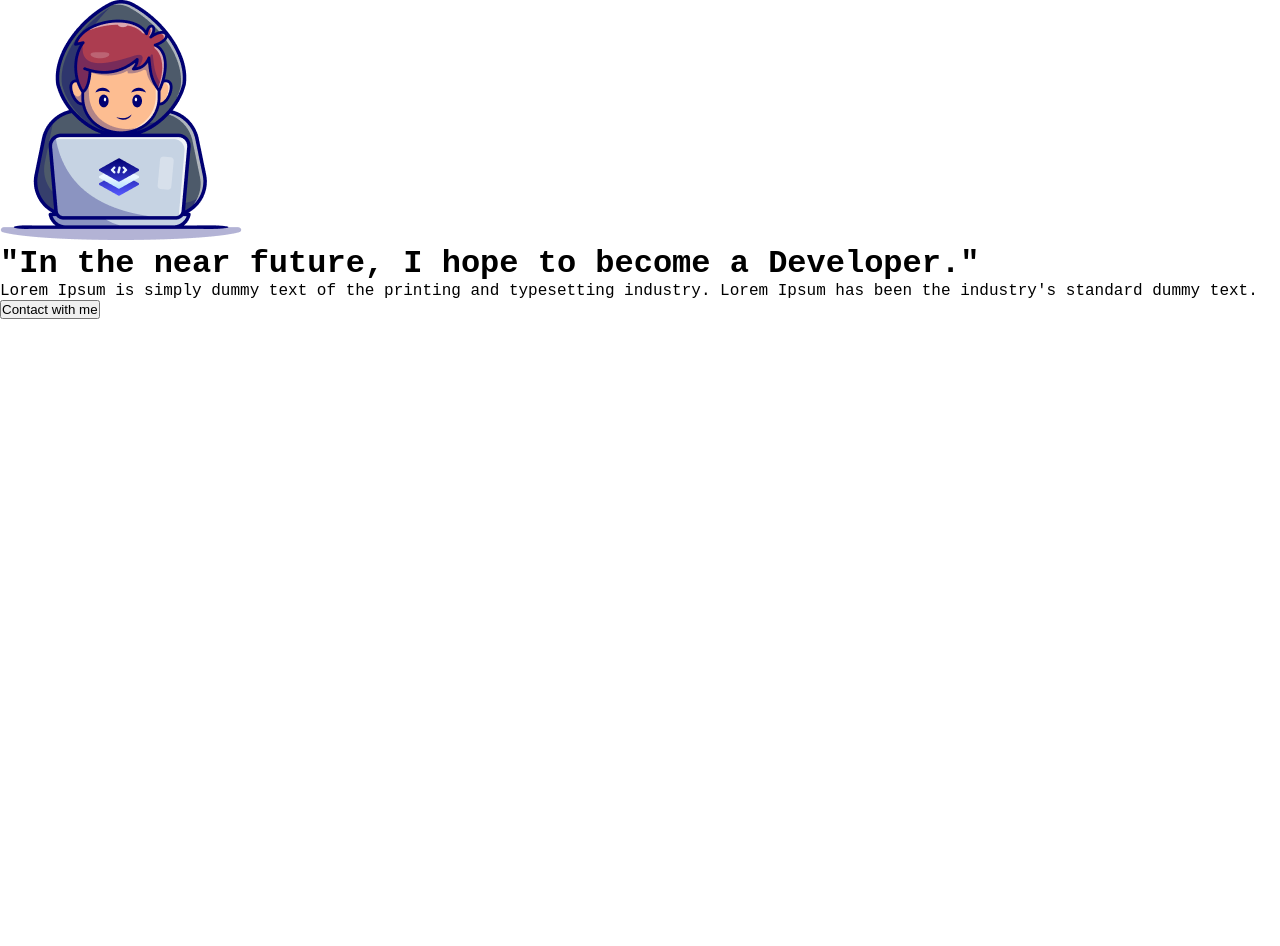
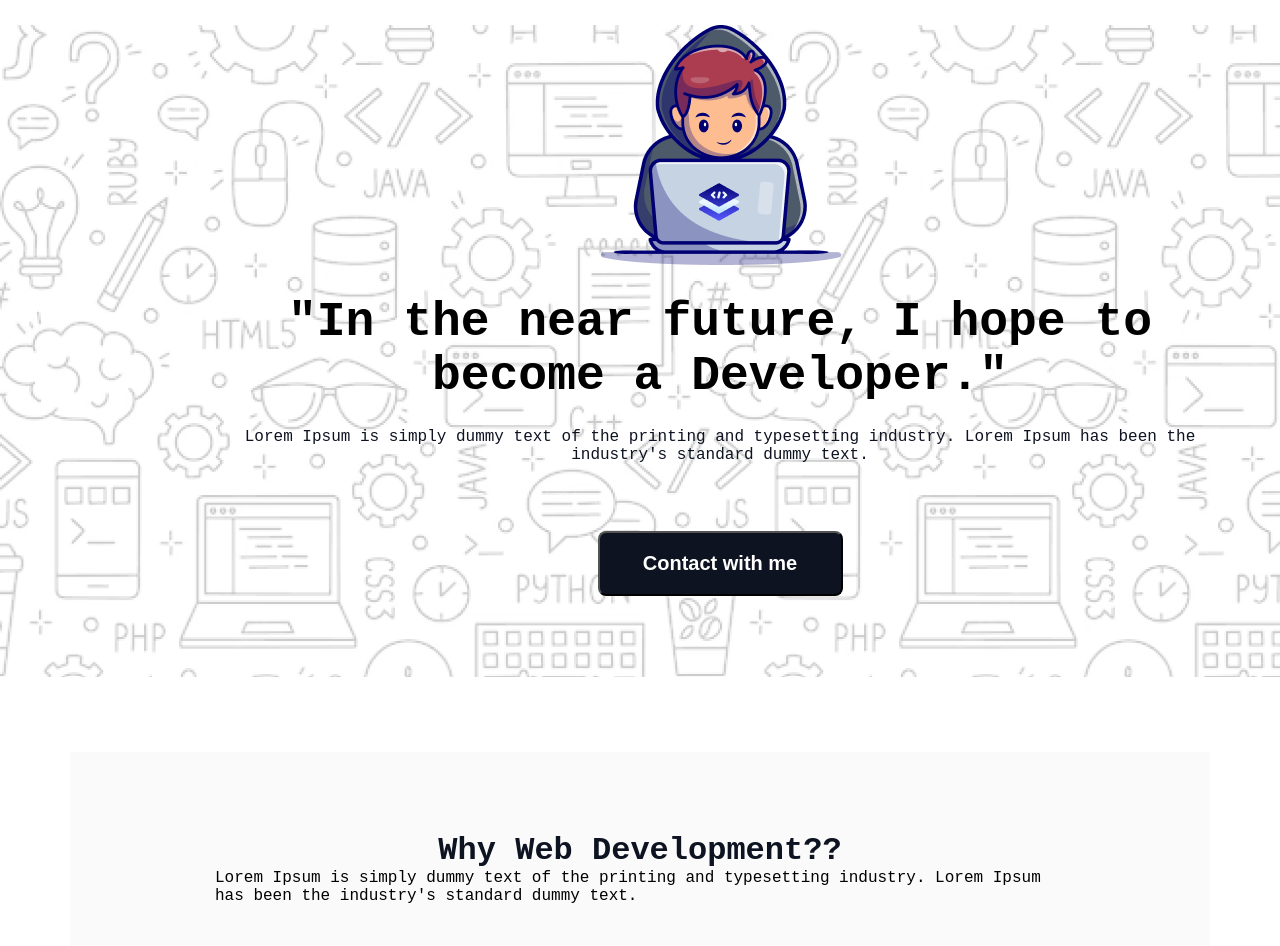
Before and after one commit to NayokCoder/PHERO-B10A1, a plain HTML site: page index.html in a window 1280 px wide. Before the commit the page ends 800 px from the top, so only its background shows below. Drawn offline with Linux system fonts and the light colour scheme; a web font is replaced by a local one.

Commit message:
banner part

```diff
--- a/banner.css
+++ b/banner.css
@@ -8,3 +8,67 @@ body {
   margin: 0;
   padding: 0;
 }
+
+/* Header Banner Part */
+header {
+  background-image: url(icon/Hero-bg.png);
+  max-width: 1440px;
+  margin: auto;
+  height: 652px;
+}
+.banner-container {
+  width: 1000px;
+  height: 580px;
+  margin: 25px 220px 45px 220px;
+  display: flex;
+  flex-direction: column;
+  align-items: center;
+}
+.photo {
+  width: 240px;
+  height: 240px;
+  margin-bottom: 30px;
+}
+.text-1 {
+  font-size: 48px;
+  font-weight: 800;
+  text-align: center;
+  margin-bottom: 25px;
+}
+.text-dark {
+  color: rgba(13, 19, 33, 1);
+}
+.para-1 {
+  text-align: center;
+  margin-bottom: 32px;
+}
+.btn {
+  margin-top: 35px;
+  width: 245px;
+  height: 65px;
+  border-radius: 8px;
+  background-color: rgba(13, 19, 33, 1);
+  font-size: 20px;
+  font-weight: 600;
+  color: #ffffff;
+}
+/* <!-- Why Web Development Part --> */
+
+.drum-1 {
+  max-width: 1140px;
+  height: 1400px;
+  margin: auto;
+  margin-top: 75px;
+  background-color: rgba(13, 19, 33, 0.02);
+  padding: 80px 100px 80px 100px;
+}
+.child-1 {
+  width: 850px;
+  height: 110px;
+  margin: auto;
+}
+.child-1 > h2 {
+  text-align: center;
+  font-size: 32px;
+  font-weight: 800;
+}
--- a/index.html
+++ b/index.html
@@ -4,7 +4,7 @@
 <head>
     <meta charset="UTF-8">
     <meta name="viewport" content="width=device-width, initial-scale=1.0">
-    <title>Document</title>
+    <title>Assignmennt-1</title>
     <link rel="stylesheet" href="banner.css">
 </head>
 
@@ -15,9 +15,11 @@
             <div class="photo">
                 <img src="icon/Group.png" alt="Developer Img">
             </div>
-            <div class="text-1">
-                <h1>"In the near future, I hope to become a Developer."</h1>
-                <p>Lorem Ipsum is simply dummy text of the printing and typesetting industry. Lorem Ipsum has been the
+            <div>
+                <h1 class="text-1">"In the near future, I hope to become a Developer."</h1>
+                <p class="para-1 text-dark">Lorem Ipsum is simply dummy text of the printing and typesetting industry.
+                    Lorem Ipsum
+                    has been the
                     industry's standard dummy text.</p>
             </div>
             <div>
@@ -26,7 +28,25 @@
         </div>
 
     </header>
+    <!-- Why Web Development Part -->
     <main>
+        <section class="drum-1">
+            <div class="main-container">
+                <div class="child-1">
+                    <h2 class="text-dark">Why Web Development??</h2>
+                    <p>Lorem Ipsum is simply dummy text of the printing and typesetting industry. Lorem Ipsum has been
+                        the industry's standard dummy text.</p>
+
+                </div>
+                <div class="child-2">
+
+                </div>
+
+
+            </div>
+
+
+        </section>
 
     </main>
     <footer>
```
